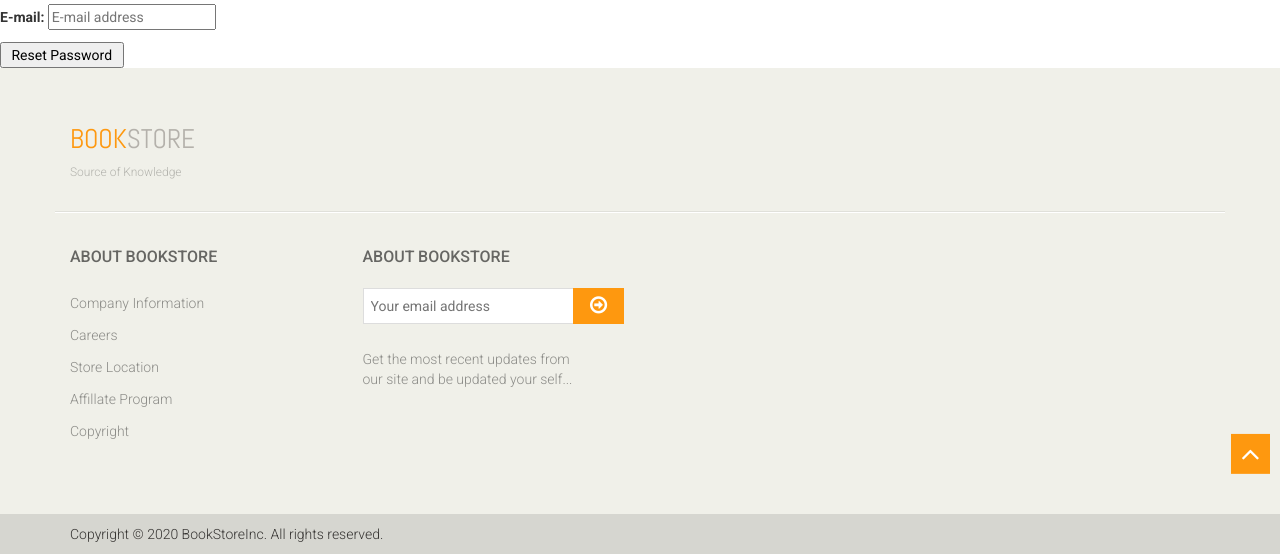
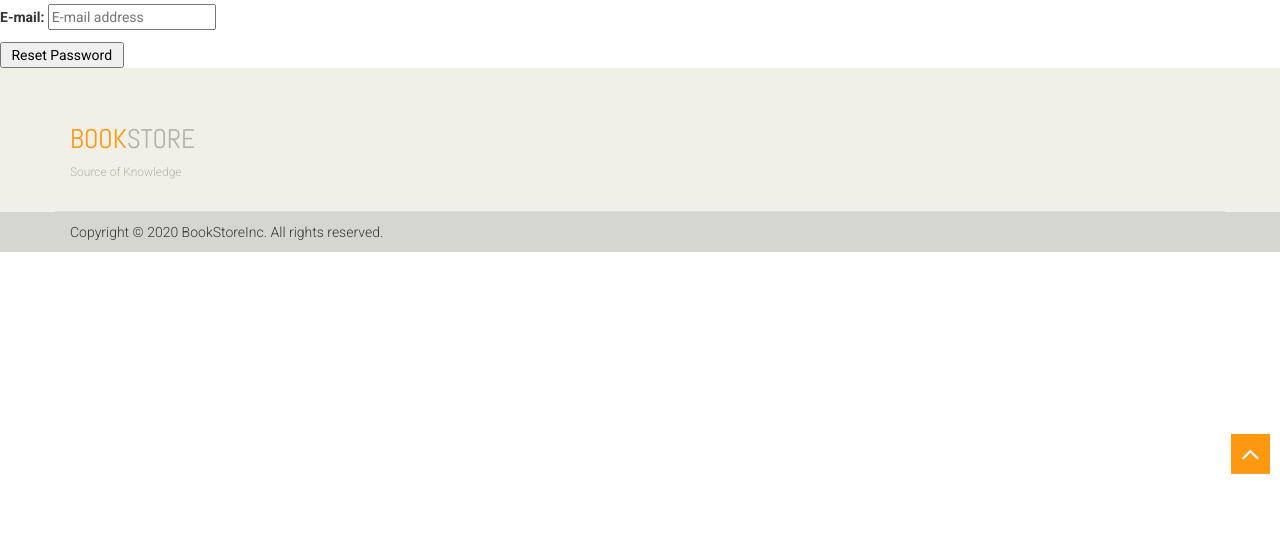
Before and after one commit to Princeigwe/BookStore, a Django app: page /accounts/password/reset/ in a window 1280 px wide. Shown: the part 302-856 px from the top of the page. After the commit the page ends 776 px from the top, so only its background shows below. Run offline with Django 3.2, Linux system fonts and the light colour scheme; parts of the project's set-up code (start-up, migrations or seed data) failed here and were passed over; some libraries are stand-ins or nearby versions.

Commit message:
removed a html tag

```diff
--- a/templates/base.html
+++ b/templates/base.html
@@ -177,35 +177,6 @@
 			</div>
 		</div>
 
-		<div class="footer-widget">
-			<div class="container">
-				<div class="row">
-					<div class="col-sm-2">
-						<div class="single-widget">
-							<h2>About BookStore</h2>
-							<ul class="nav nav-pills nav-stacked">
-								<li><a href="">Company Information</a></li>
-								<li><a href="">Careers</a></li>
-								<li><a href="">Store Location</a></li>
-								<li><a href="">Affillate Program</a></li>
-								<li><a href="">Copyright</a></li>
-							</ul>
-						</div>
-					</div>
-					<div class="col-sm-3 col-sm-offset-1">
-						<div class="single-widget">
-							<h2>About BookStore</h2>
-							<form action="#" class="searchform">
-								<input type="text" placeholder="Your email address">
-								<button type="submit" class="btn btn-default"><i class="fa fa-arrow-circle-o-right"></i></button>
-								<p>Get the most recent updates from <br>our site and be updated your self...</p>
-							</form>
-						</div>
-					</div>
-
-				</div>
-			</div>
-		</div>
 
 		<div class="footer-bottom">
 			<div class="container">
```
